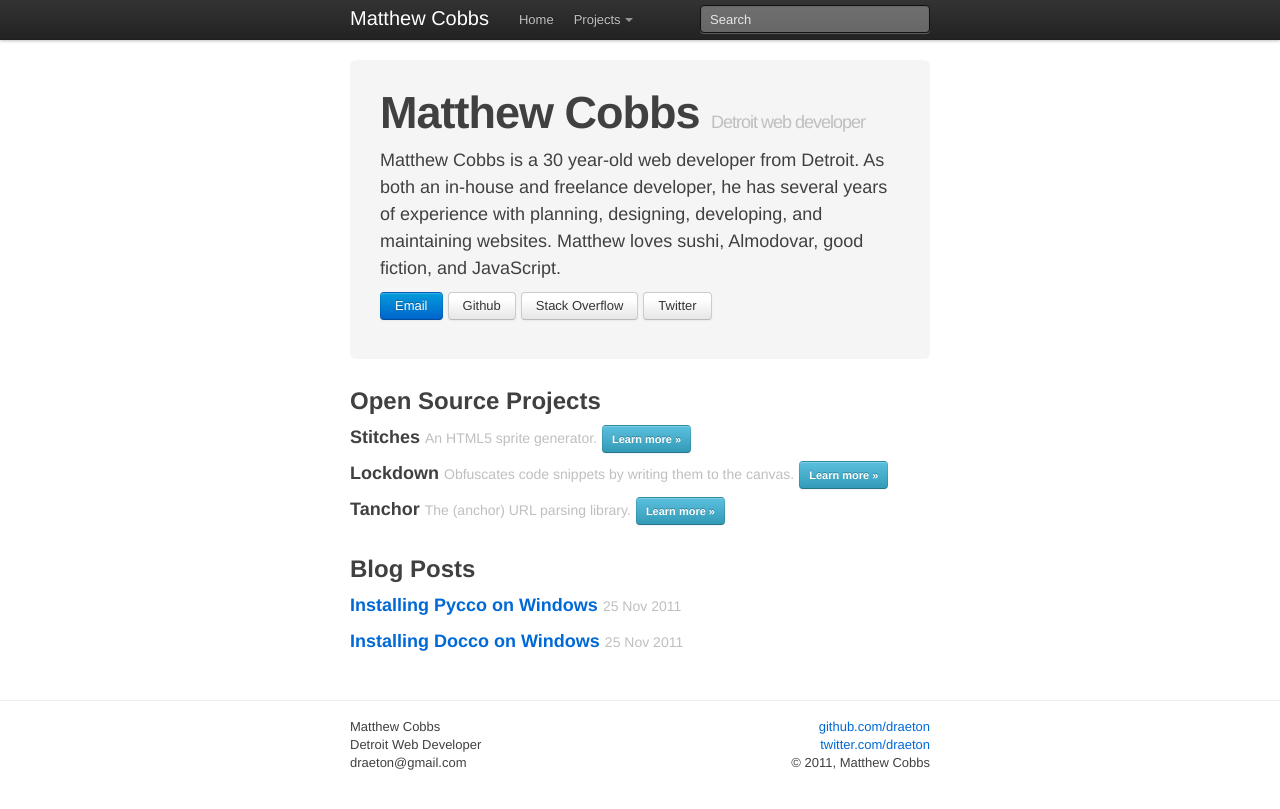
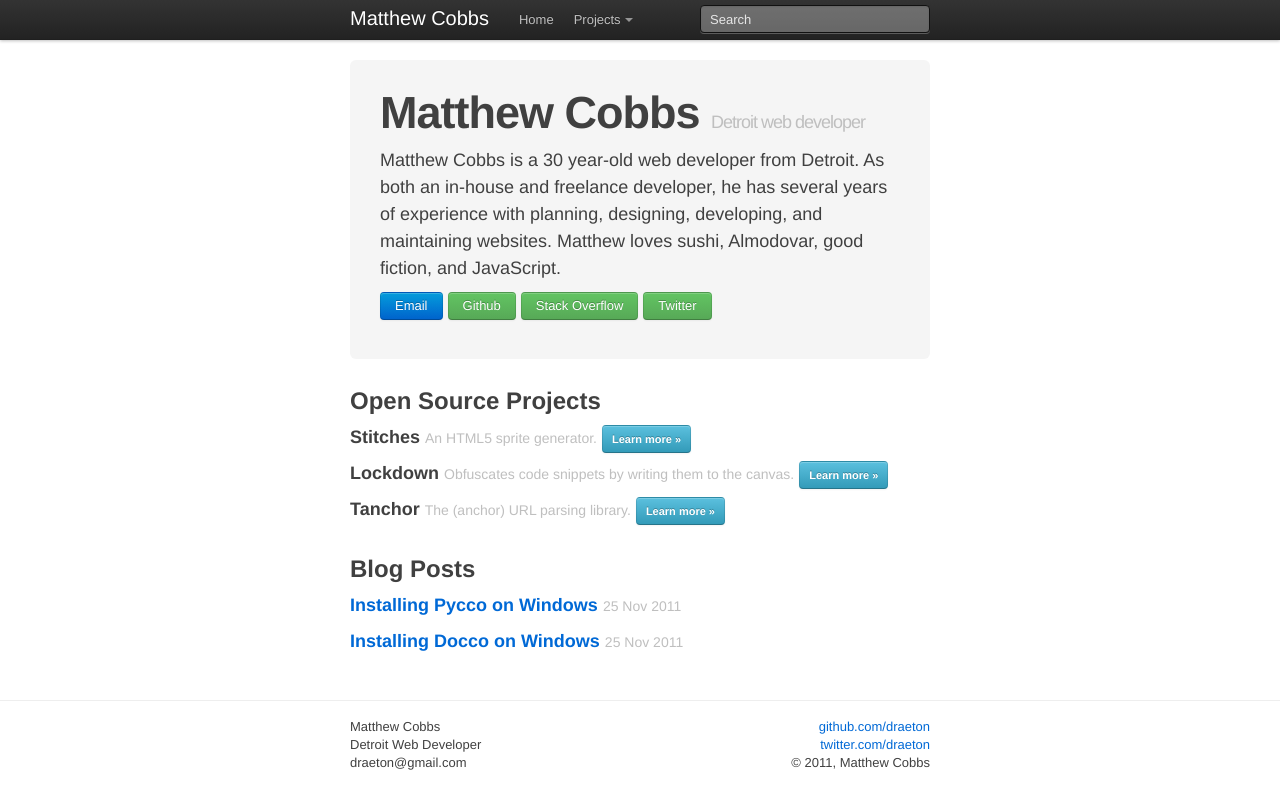
Before and after one commit to draeton/draeton.github.com, a Jekyll site: the page built from index.html, in a window 1280 px wide. Shown: the top 809 px of the page. Built offline with Jekyll 4.4.1, drawn with Linux system fonts in a browser that asks for light colours; nearby versions of some CDN libraries; Markdown is read by kramdown in place of the engine named in the settings.

Commit message:
button colors

```diff
--- a/index.html
+++ b/index.html
@@ -13,9 +13,9 @@ title: Matthew Cobbs, Detroit Web Developer
         and JavaScript.</p>
 
     <p><a href="mailto:draeton@gmail.com" class="btn primary">Email</a>
-        <a href="http://github.com/draeton/" class="btn">Github</a>
-        <a href="http://stackoverflow.com/users/230483/draeton" class="btn">Stack Overflow</a>
-        <a href="http://twitter.com/draeton/" class="btn">Twitter</a></p>
+        <a href="http://github.com/draeton/" class="btn success">Github</a>
+        <a href="http://stackoverflow.com/users/230483/draeton" class="btn success">Stack Overflow</a>
+        <a href="http://twitter.com/draeton/" class="btn success">Twitter</a></p>
 </div>
 <!-- end .hero-unit -->
 
```
